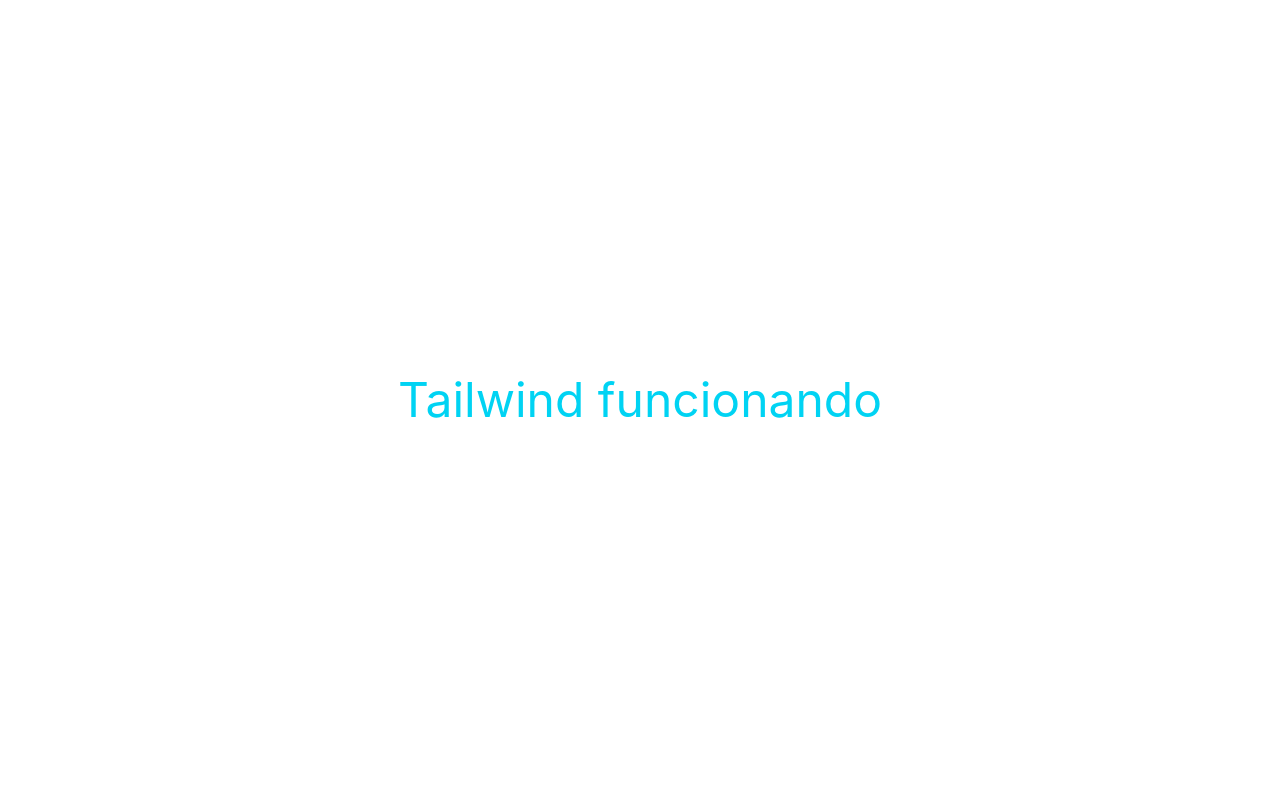
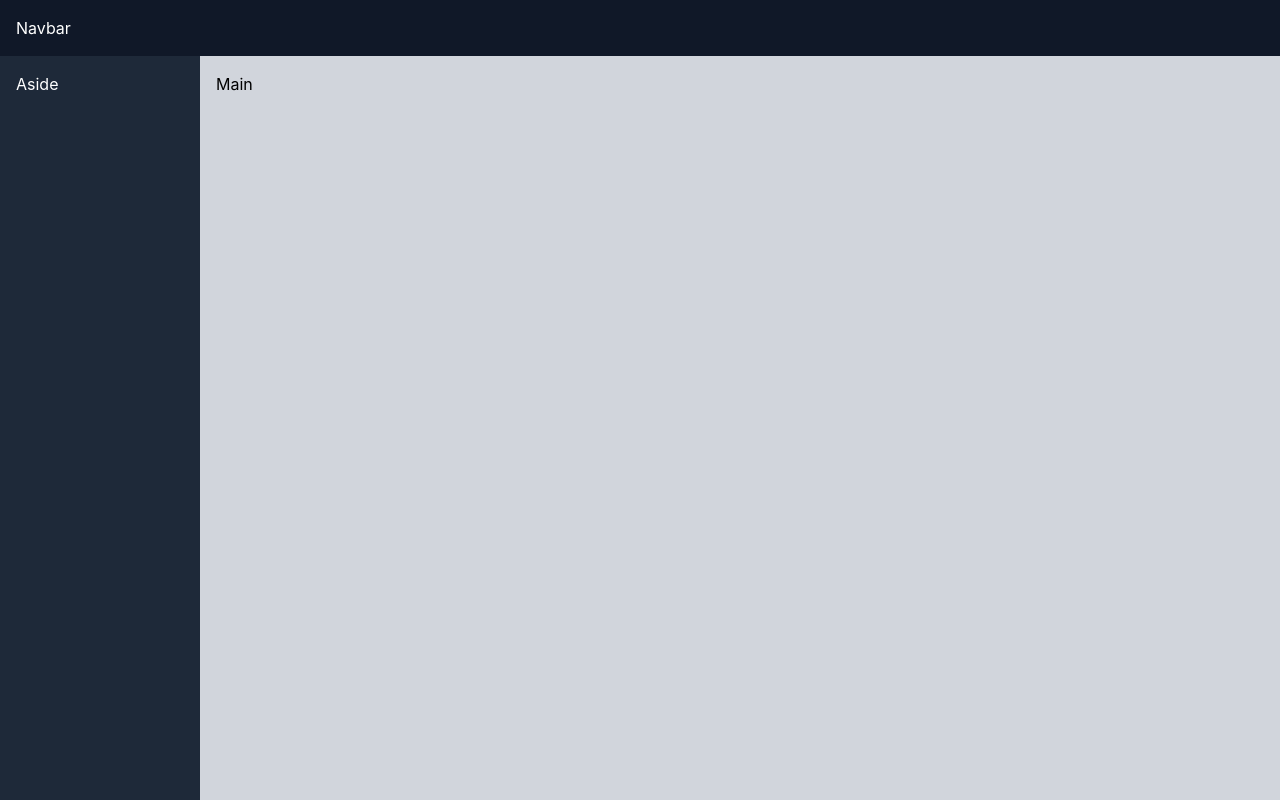
Before and after one commit to oreterraC/sunod, a React (Vite) app in the folder client/: page / in a window 1280 px wide. Built offline with nearby package versions, Linux system fonts and the light colour scheme.

Commit message:
Build feed structure

```diff
--- a/client/src/App.tsx
+++ b/client/src/App.tsx
@@ -2,11 +2,17 @@
 
 function App() {
   return (
-    <div className="min-h-screen bg-size-900 text-white flex items-center justify-center">
-      <h1 className="text-5xl front-bold text-cyan-400">
-        Tailwind funcionando
-      </h1>
-    </div>
+    <>
+      <div className="grid grid-rows-[auto_1fr] grid-cols-1 lg:grid-cols-[200px_1fr] min-h-screen">
+        <nav className="h-14 bg-gray-900 items-center text-white lg:col-span-2 p-4">
+          Navbar
+        </nav>
+        <aside className="hidden lg:block bg-gray-800 text-white p-4">
+          Aside
+        </aside>
+        <main className="bg-gray-300 p-4">Main</main>
+      </div>
+    </>
   );
 }
 
--- a/client/vite.config.ts
+++ b/client/vite.config.ts
@@ -8,7 +8,7 @@
   server: {
     proxy: {
       "/api": {
-        target: "http://localhost:3000",
+        target: "http://localhost:5000",
         changeOrigin: true,
       },
     },
```
